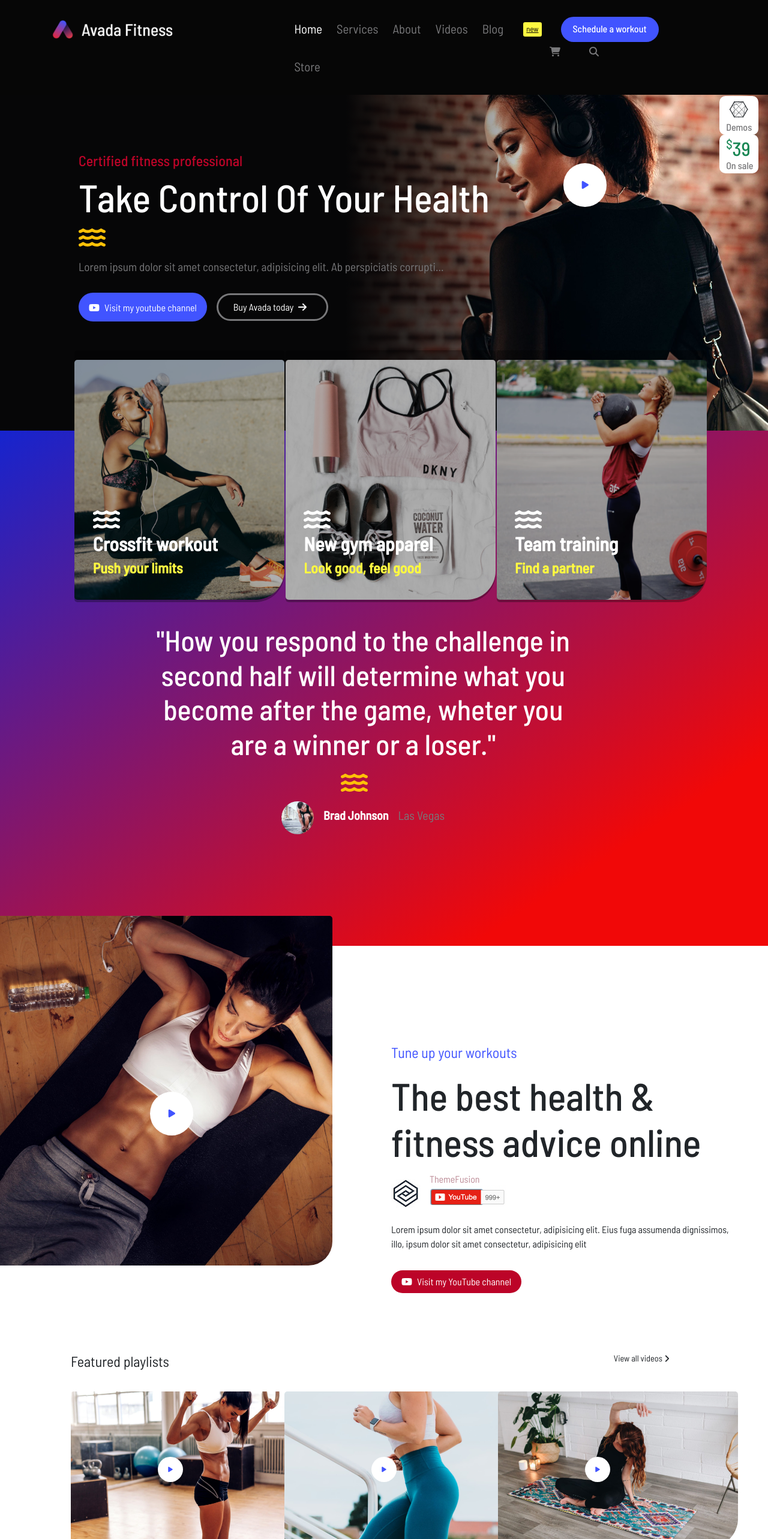
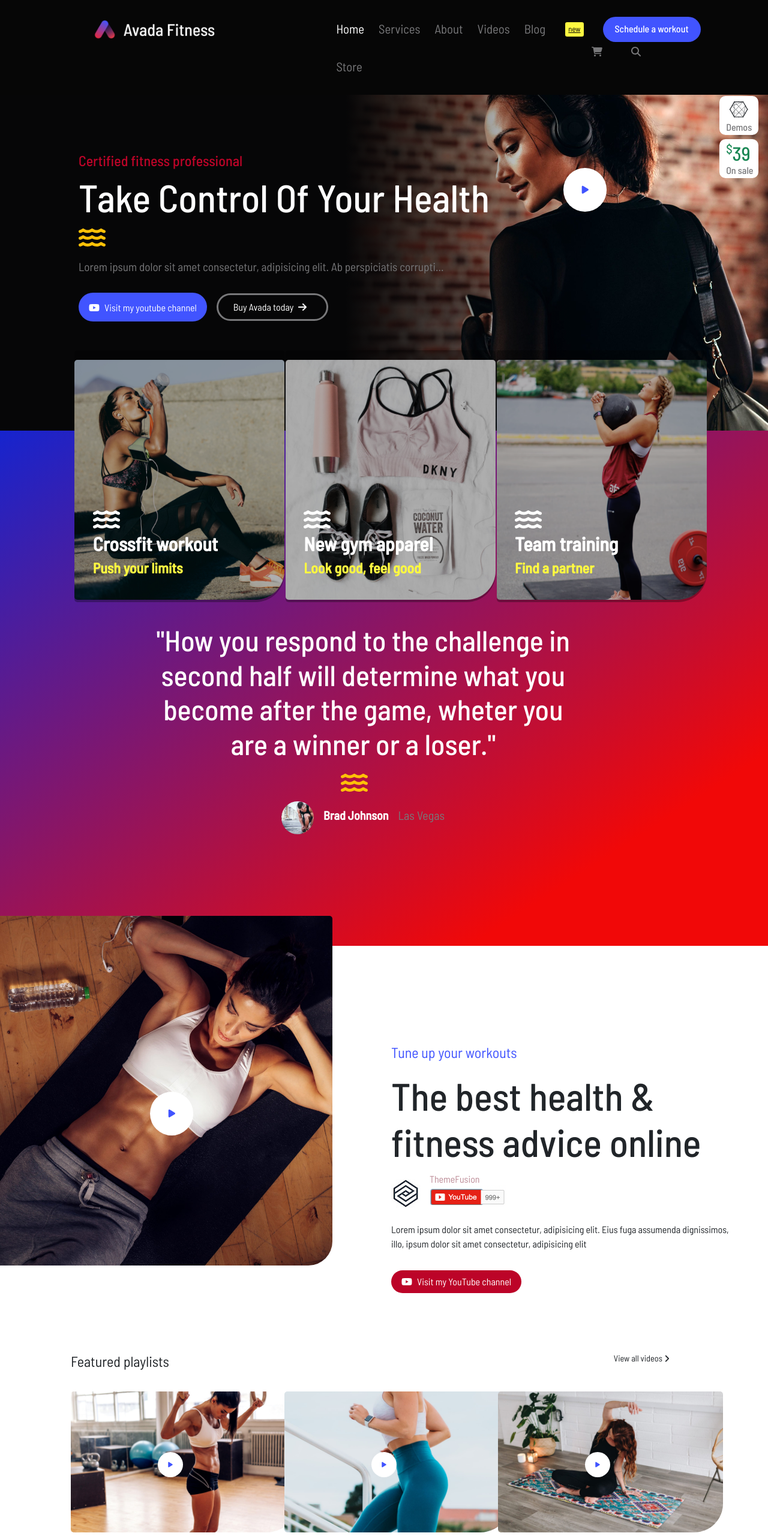
Before and after one commit to lucaperini/fitness-html-vuejs, a Vue app: page / in a window 1280 px wide. Shown: the top 2566 px of the page at 60% size. Built offline with nearby package versions, Linux system fonts and the light colour scheme.

Commit message:
Progetto Finale 120422

```diff
--- a/src/components/Blog.vue
+++ b/src/components/Blog.vue
@@ -74,7 +74,7 @@ h4, .meta-text {
 }
 
 .latest {
-    width:96%;
+    width:97%;
     justify-content:space-between;
 }
 
--- a/src/components/Header.vue
+++ b/src/components/Header.vue
@@ -1,7 +1,7 @@
 <template>
     <header class="container p-3">
         <div class="row">
-            <div class="col-12 d-flex">
+            <div class="header-content col-12 d-flex">
                 <a href="">
                 <img class="main-logo" src="../assets/images/logo-2x.png" alt="">
                 </a>
@@ -64,33 +64,36 @@ export default {
 
 <style lang="scss" scoped>
 @import "./src/styles/partials/_variables.scss";
+
+.container{
+    margin-right:0;
+}
+
 .header{
-    background-color: #060606;
+    background-color: bgdarkColor;
 }
+
+
 
 ul{
     list-style-type: none;
     margin-top:1rem;
     display:inline-block;
-    padding:0;
+    padding: 0;
     font-size: 1.3rem;
-    color: $greyColor;
+
 }
 
 ul li {
     color: $greyColor;
-    margin-right:1.5rem;
-    display:inline-block;
+    margin-right: 1.5rem;
+    display: inline-block;
 }
 
-.active{
-    color: white;
-    }
 
 .main-logo {
-    width:50%;
-    margin-top:1rem;
-
+    width: 50%;
+    margin-top: 1rem;
 }
 
 .new {
@@ -124,8 +127,4 @@ ul li {
     vertical-align:bottom;
 }
 
-.store {
-    margin:0;
-}
-
 </style>
--- a/src/components/Jumbo.vue
+++ b/src/components/Jumbo.vue
@@ -68,6 +68,7 @@ export default {
 .container {
     width:84%;
 }
+
 .bg{
 
     background-size: cover;
@@ -134,7 +135,7 @@ export default {
     border-radius:50%;
     position:absolute;
     padding:1.8rem;
-    top:34%;
+    top:35%;
     right:21%;
 }
 
@@ -196,7 +197,7 @@ export default {
     background-color: white;
     border-radius:10px;
     position: absolute;
-    top:28%;
+    top:29%;
     right:1rem;
 }
 
--- a/src/components/Mailing.vue
+++ b/src/components/Mailing.vue
@@ -44,22 +44,21 @@ export default {
     font-size:1.2rem;
     width:720px;
     line-height:1.5rem;
-
 }
 
 .title {
     color: white;
     font-size: 3rem;
     width:50%;
-
 }
 
 .content {
     margin-left:6%;
     margin-top:5%;
 }
+
 .mailing{
-    width:500px;
+    width:350px;
     padding:10px 8px;
     margin-top:2rem;
     border: none;
@@ -71,7 +70,6 @@ export default {
     padding:10px 8px;
     border: none;
     margin-right:2rem;
-
 }
 
 </style>
--- a/src/components/Playlist.vue
+++ b/src/components/Playlist.vue
@@ -37,9 +37,9 @@
                     <div>
                     <i class="playlist-btn fas fa-play"></i>
                     </div>
-                    <img class="jumbo-img" src="../assets/images/video2-2x.jpg" alt="">
+                    <img class="playlist-img" src="../assets/images/video2-2x.jpg" alt="">
                     <div class="text-center">
-                        <p class="mt-4 mb-0">Thighs & glute workout</p>
+                        <p class="mt-4 mb-1">Thighs & glute workout</p>
                         <p class="text-primary">Increase your mobility</p>
                     </div>
                 </div>
@@ -47,9 +47,9 @@
                     <div>
                         <i class="playlist-btn fas fa-play"></i>
                     </div>
-                    <img class="jumbo-img" src="../assets/images/video7-2x.jpg" alt="">
+                    <img class="playlist-img" src="../assets/images/video7-2x.jpg" alt="">
                     <div class="text-center">
-                        <p class="mt-4 mb-0">Lift, firm & perk up</p>
+                        <p class="mt-4 mb-1">Lift, firm & perk up</p>
                         <p class="text-primary">Feel young again</p>
                     </div>
                 </div>
@@ -57,9 +57,9 @@
                     <div>
                         <i class="playlist-btn fas fa-play"></i>
                     </div>
-                    <img class="jumbo-img" src="../assets/images/video9-2x.jpg" alt="">
+                    <img class="playlist-img" src="../assets/images/video9-2x.jpg" alt="">
                     <div class="text-center">
-                        <p class="mt-4 mb-0">Slim and trim your waist</p>
+                        <p class="mt-4 mb-1">Slim and trim your waist</p>
                         <p class="text-primary">Shed those extra pounds</p>
                     </div>
                 </div>
@@ -126,19 +126,17 @@ h2{
 
 .right-content {
     margin-top:10rem;
-
-}
-.right-content {
     width:600px;
 }
+
 .yt-channel-button {
     background-color: $redColor;
     margin-top:1rem;
 }
 
-.jumbo-img {
-    width:400px;
-    height:260px;
+.playlist-img {
+    width:375px;
+    height:235px;
     border-radius:5px;
     border-bottom-right-radius:3rem;
     margin-top:1rem;
```
